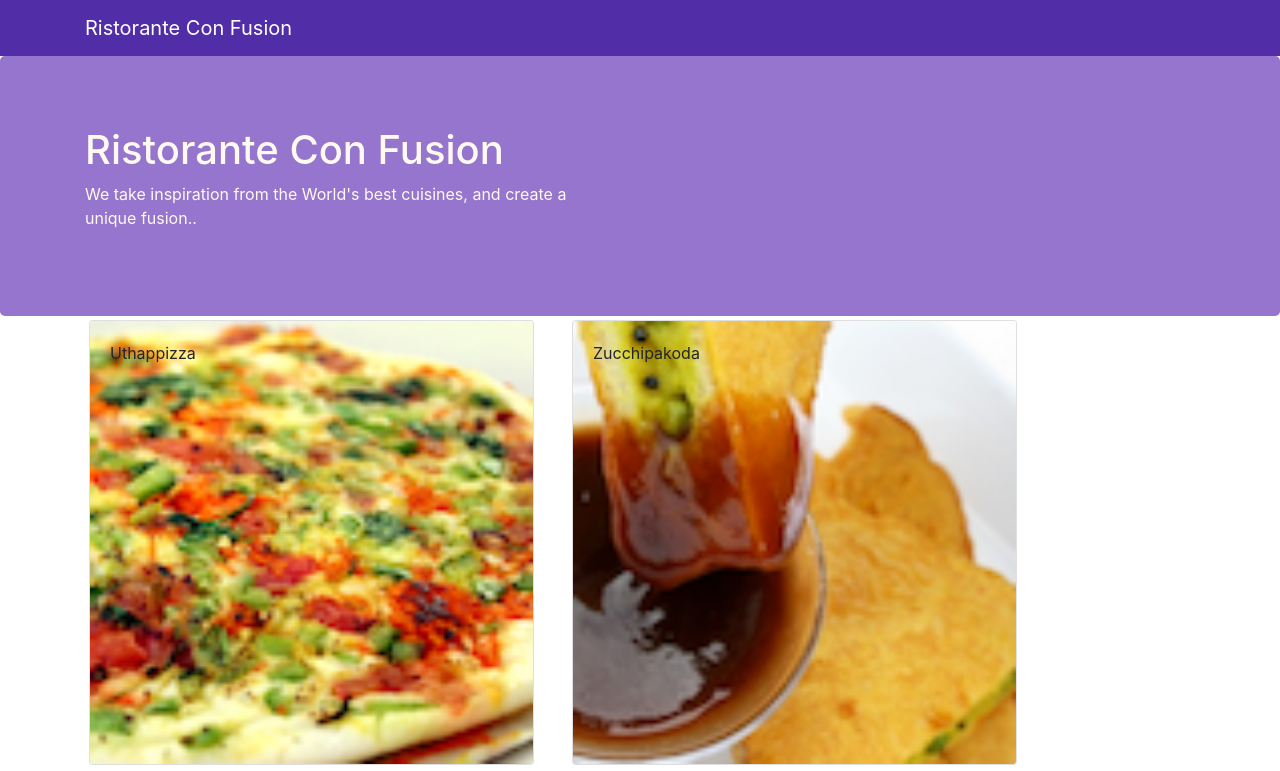
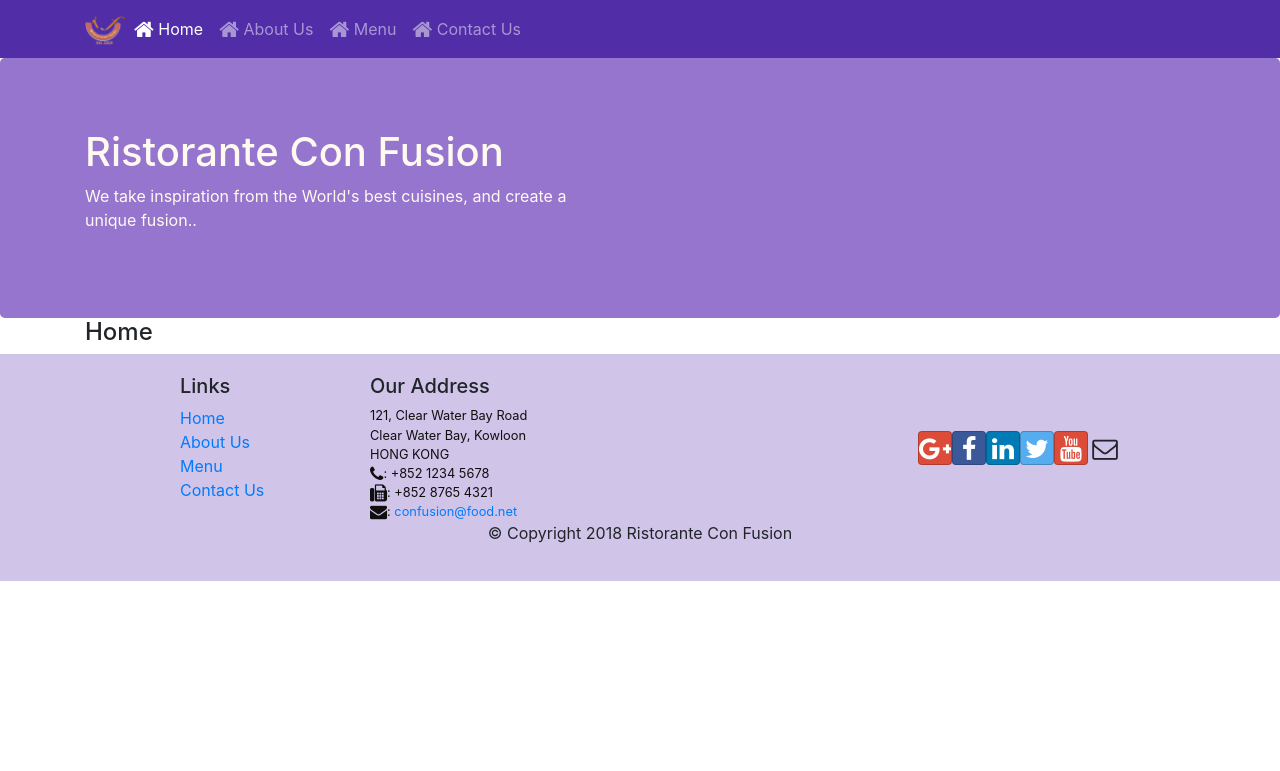
Before and after one commit to sammydowds/courses, a React (Create React App) app in the folder React_Study/: page /home in a window 1280 px wide. Shown: the top 771 px of the page. Built offline with nearby package versions, Linux system fonts and the light colour scheme.

Commit message:
React router implimented

```diff
--- a/React_Study/package.json
+++ b/React_Study/package.json
@@ -12,6 +12,7 @@
     "react": "^16.13.0",
     "react-dom": "^16.13.0",
     "react-popper": "^1.3.7",
+    "react-router-dom": "^5.1.2",
     "react-scripts": "3.4.0",
     "reactstrap": "^8.4.1"
   },
--- a/React_Study/src/App.js
+++ b/React_Study/src/App.js
@@ -1,17 +1,19 @@
 
 import React, { Component } from 'react';
 import './App.css';
-import { Navbar, NavbarBrand } from 'reactstrap';
 import Main from './components/MainComponent';
+import { BrowserRouter } from 'react-router-dom';
 
 
 class App extends Component {
 
   render () {
     return (
-      <div>
-        <Main />
-      </div>
+      <BrowserRouter>
+        <div>
+          <Main />
+        </div>
+      </BrowserRouter>
     );
   }
 }
--- a/React_Study/src/components/FooterComponent.js
+++ b/React_Study/src/components/FooterComponent.js
@@ -1,5 +1,6 @@
 import React from 'react';
 import { Navbar, NavbarBrand, Jumbotron } from 'reactstrap';
+import { Link } from 'react-router-dom';
 
 function Footer(props) {
   return (
@@ -9,10 +10,11 @@
                 <div className="col-4 offset-1 col-sm-2">
                     <h5>Links</h5>
                     <ul className="list-unstyled">
-                        <li><a href="#">Home</a></li>
-                        <li><a href="#">About</a></li>
-                        <li><a href="#">Menu</a></li>
-                        <li><a href="contactus.html">Contact</a></li>
+                        <li><Link to="/home">Home</Link></li>
+                        <li><Link to="/aboutus">About Us</Link></li>
+                        <li><Link to="/menu">Menu</Link></li>
+                        <li><Link to="/contactus">Contact Us</Link></li>
+
                     </ul>
                 </div>
                 <div className="col-7 col-sm-5">
--- a/React_Study/src/components/HeaderComponent.js
+++ b/React_Study/src/components/HeaderComponent.js
@@ -1,13 +1,56 @@
 import React, { Component } from 'react';
-import { Navbar, NavbarBrand, Jumbotron } from 'reactstrap';
+import { Navbar, NavbarBrand, Nav, NavbarToggler, Collapse, NavItem, Jumbotron } from 'reactstrap';
+import { NavLink } from 'react-router-dom';
 
 class Header extends Component {
+
+  constructor(props) {
+    super(props);
+    this.state = {
+      isNavOpen: false
+    };
+    this.toggleNav = this.toggleNav.bind(this);
+  }
+
+  toggleNav() {
+    this.setState({
+      isNavOpen: !this.state.isNavOpen
+    });
+  }
+
   render() {
     return (
       <React.Fragment>
-        <Navbar dark>
+        <Navbar dark expand="md">
           <div className="container">
-            <NavbarBrand href="/">Ristorante Con Fusion</NavbarBrand>
+            <NavbarToggler onClick={this.toggleNav} />
+            <NavbarBrand className="mr-auto" href="/">
+              <img src="assets/images/logo.png" height="30" width="41" alt="Ristorante Con Fusion"/>
+            </NavbarBrand>
+            <Collapse isOpen={this.state.isNavOpen} navbar>
+              <Nav navbar>
+                <NavItem>
+                  <NavLink className="nav-link" to="/home">
+                    <span className="fa fa-home fa-lg"></span> Home
+                  </NavLink>
+                </NavItem>
+                <NavItem>
+                  <NavLink className="nav-link" to="/aboutus">
+                    <span className="fa fa-home fa-lg"></span> About Us
+                  </NavLink>
+                </NavItem>
+                <NavItem>
+                  <NavLink className="nav-link" to="/menu">
+                    <span className="fa fa-home fa-lg"></span> Menu
+                  </NavLink>
+                </NavItem>
+                <NavItem>
+                  <NavLink className="nav-link" to="/contactus">
+                    <span className="fa fa-home fa-lg"></span> Contact Us
+                  </NavLink>
+                </NavItem>
+              </Nav>
+              </Collapse>
           </div>
         </Navbar>
         <Jumbotron>
--- /dev/null
+++ b/React_Study/src/components/HomeComponent.js
@@ -0,0 +1,11 @@
+import React from 'react';
+
+function Home(props) {
+  return(
+    <div className="container">
+      <h4>Home</h4>
+    </div>
+  );
+}
+
+export default Home;
--- a/React_Study/src/components/MainComponent.js
+++ b/React_Study/src/components/MainComponent.js
@@ -1,10 +1,12 @@
 import React, { Component } from 'react';
 import { Navbar, NavbarBrand } from 'reactstrap';
+import Home from './HomeComponent';
 import Menu from './MenuComponent';
 import { DISHES } from '../shared/dishes';
 import DishDetail from './DishdetailComponent';
 import Header from './HeaderComponent';
 import Footer from './FooterComponent';
+import { Switch, Route, Redirect } from 'react-router-dom';
 
 
 class Main extends Component {
@@ -13,24 +15,24 @@
 
     this.state = {
       dishes: DISHES,
-      selectedDish: null
-    }
-    console.log(this.state.dishes)
-
-  }
-
-  onDishSelect(dishId) {
-    this.setState({ selectedDish: dishId});
+    };
   }
 
   render () {
+    const HomePage = () => {
+      return(
+        <Home />
+      );
+    }
+
     return (
       <div>
         <Header />
-        <Menu dishes= {this.state.dishes}
-          onClick={(dishId) => this.onDishSelect(dishId)}/>
-        <DishDetail
-          dish={this.state.dishes.filter( (dish) => dish.id == this.state.selectedDish )[0]} />
+        <Switch>
+          <Route path="/home" component={HomePage} />
+          <Route exact path="/menu" component={() => <Menu dishes = {this.state.dishes}/> } />
+          <Redirect to="/home" />
+        </Switch>
         <Footer />
       </div>
     );
```
Also changed, not shown: 1 other file (tests, documents, lock files or other folders).
